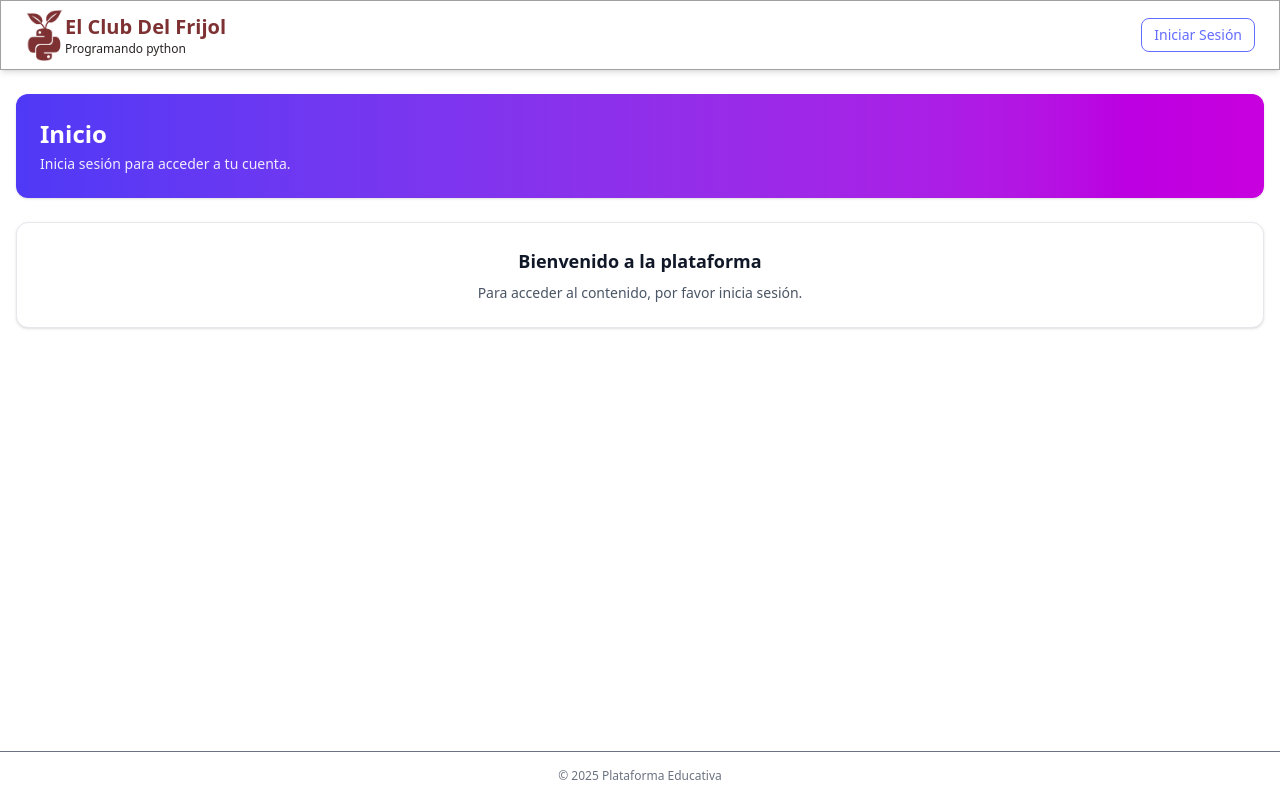
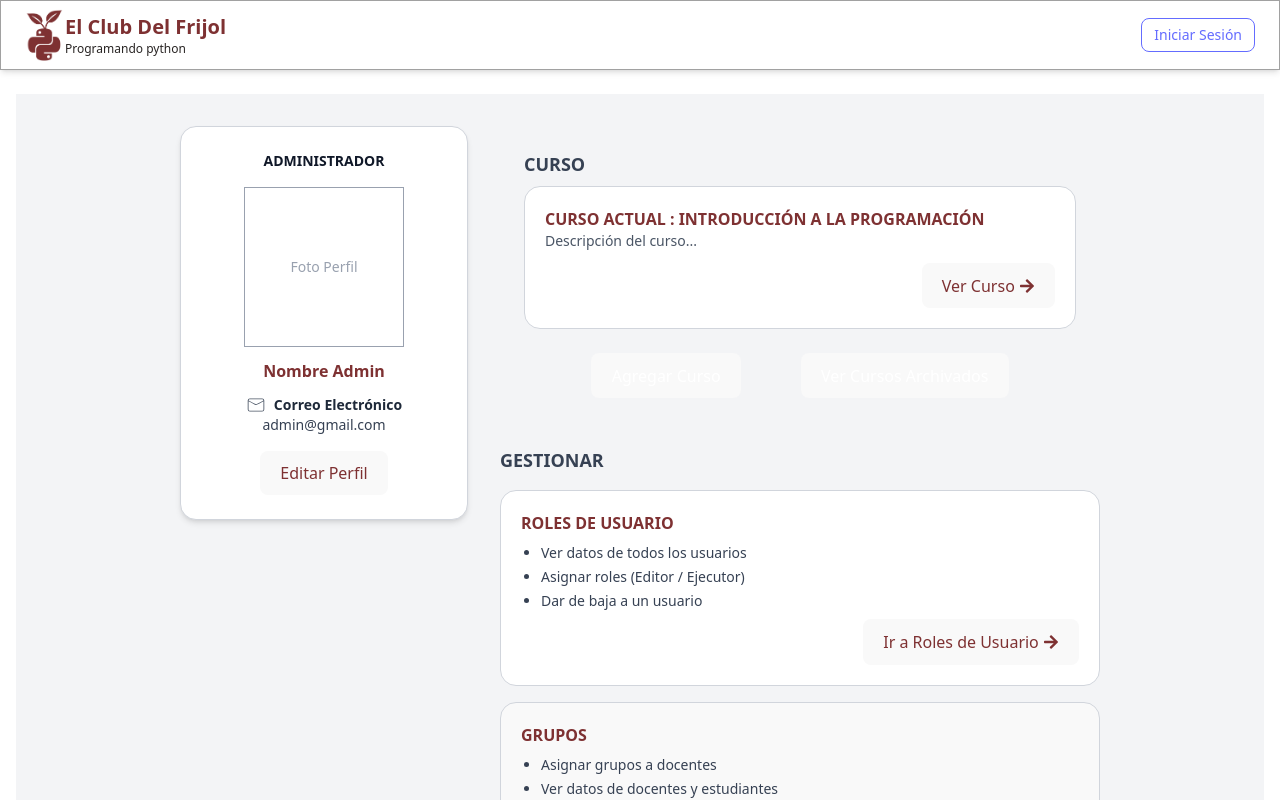
Before and after one commit to brethitman/GENERACION-DE-SOFTWARE, a React (Vite) app in the folder FRONTEND_GS/: page /panel/admin in a window 1280 px wide. Shown: the top 800 px of the page. Built offline with nearby package versions, Linux system fonts and the light colour scheme; no server answers.

Commit message:
panel admi estetica

```diff
--- a/FRONTEND_GS/src/App.tsx
+++ b/FRONTEND_GS/src/App.tsx
@@ -11,7 +11,7 @@ import Login from "./pages/Login/Login";
 import Registro from "./pages/Registro/Registro";
 import Users from "./pages/Users/Users";
 import PanelEstudiante from "./pages/panels/PanelEstudiante";
-
+import PanelAdmin from "./pages/panels/PanelAdmin";
 
 export default function App() {
   return (
@@ -21,6 +21,14 @@ export default function App() {
         <Route path="/" element={<Home />} />
         <Route path="/login" element={<Login />} />
         <Route path="/registro" element={<Registro />} />
+<Route
+      path="/panel/admin"
+      element={
+
+          <PanelAdmin />
+
+      }
+    />
 
         {/* Privado */}
         <Route
--- a/FRONTEND_GS/src/pages/panels/PanelAdmin.tsx
+++ b/FRONTEND_GS/src/pages/panels/PanelAdmin.tsx
@@ -1,3 +1,93 @@
+import { FaArrowRight } from "react-icons/fa";
+import { CiMail } from "react-icons/ci";
+
 export default function PanelAdmin() {
-  return <div className="p-4">🛠️ Panel de Administrador</div>;
+return (
+<section className="min-h-screen bg-gray-100 flex flex-col">
+  <main className="flex flex-wrap gap-8 justify-center items-start px-10 py-8">
+    {/* Panel del administrador */}
+    <div className="bg-white rounded-2xl shadow-md border border-gray-300 w-72 p-6 flex flex-col items-center">
+      <h2 className="text-sm font-semibold mb-4">ADMINISTRADOR</h2>
+      <div className="w-40 h-40 border border-gray-400 flex items-center justify-center mb-3">
+        <span className="text-gray-400 text-sm">Foto Perfil</span>
+      </div>
+      <p className="font-semibold text-[#7E3132]">Nombre Admin</p>
+      <div className="mt-3 text-center">
+        <div className="flex items-center justify-center space-x-2 text-sm">
+          <CiMail className="w-5 h-5 text-gray-600" />
+          <span className="font-semibold text-gray-800">
+            Correo Electrónico
+          </span>
+        </div>
+        <p className="text-gray-700 text-sm">admin@gmail.com</p>
+      </div>
+      <button className="mt-4 border border-[#7E3132] text-[#7E3132] rounded-md px-4 py-1 text-sm hover:bg-[#7E3132] hover:text-white transition-all">
+        Editar Perfil
+      </button>
+    </div>
+
+
+    <div className="flex flex-col gap-6 w-[600px]">
+      {/* Curso actual */}
+      <div className="bg-gray rounded-2xl p-6">
+        <h2 className="text-lg font-bold text-gray-700 mb-2">CURSO</h2>
+        <div className="bg-white rounded-2xl border border-gray-300 p-5 flex flex-col space-y-3">
+          <div>
+            <h3 className="font-bold text-[#7E3132] uppercase">
+              Curso Actual : Introducción a la Programación
+            </h3>
+            <p className="text-sm text-gray-600">Descripción del curso...</p>
+          </div>
+          <div className="flex space-x-3">
+            <button className="ml-auto flex items-center text-[#7E3132] font-medium hover:underline">
+              Ver Curso <FaArrowRight className="ml-1" />
+            </button>
+          </div>
+        </div>
+        <div className="flex justify-center gap-15 mt-6">
+          <button className="bg-[#7E3132] text-white rounded-md px-6 py-2 hover:bg-[#6c2b2c] transition">
+            Agregar Curso
+          </button>
+          <button className="bg-[#2b2b2b] text-white rounded-md px-6 py-2 hover:bg-[#1f1f1f] transition">
+            Ver Cursos Archivados
+          </button>
+        </div>
+      </div>
+
+      {/* Gestionar */}
+      <div className="bg-gray rounded-2xl space-y-4">
+        <h2 className="text-lg font-bold text-gray-700">GESTIONAR</h2>
+
+        {/* Roles */}
+        <div className="bg-white rounded-2xl border border-gray-300 p-5 space-y-2">
+          <h3 className="font-bold text-[#7E3132] uppercase">
+            Roles de Usuario
+          </h3>
+          <ul className="text-sm text-gray-700 list-disc pl-5 space-y-1">
+            <li>Ver datos de todos los usuarios</li>
+            <li>Asignar roles (Editor / Ejecutor)</li>
+            <li>Dar de baja a un usuario</li>
+          </ul>
+          <button className="ml-auto flex items-center text-[#7E3132] font-medium hover:underline">
+            Ir a Roles de Usuario <FaArrowRight className="ml-1" />
+          </button>
+        </div>
+
+        {/* Grupos */}
+        <div className="bg-[#f9f9f9] rounded-2xl border border-gray-300 p-5 space-y-2">
+          <h3 className="font-bold text-[#7E3132] uppercase">Grupos</h3>
+          <ul className="text-sm text-gray-700 list-disc pl-5 space-y-1">
+            <li>Asignar grupos a docentes</li>
+            <li>Ver datos de docentes y estudiantes</li>
+            <li>Crear grupos</li>
+          </ul>
+          <button className="ml-auto flex items-center text-[#7E3132] font-medium hover:underline">
+            Ir a Grupos <FaArrowRight className="ml-1" />
+          </button>
+        </div>
+      </div>
+    </div>
+  </main>
+</section>
+);
 }
```
